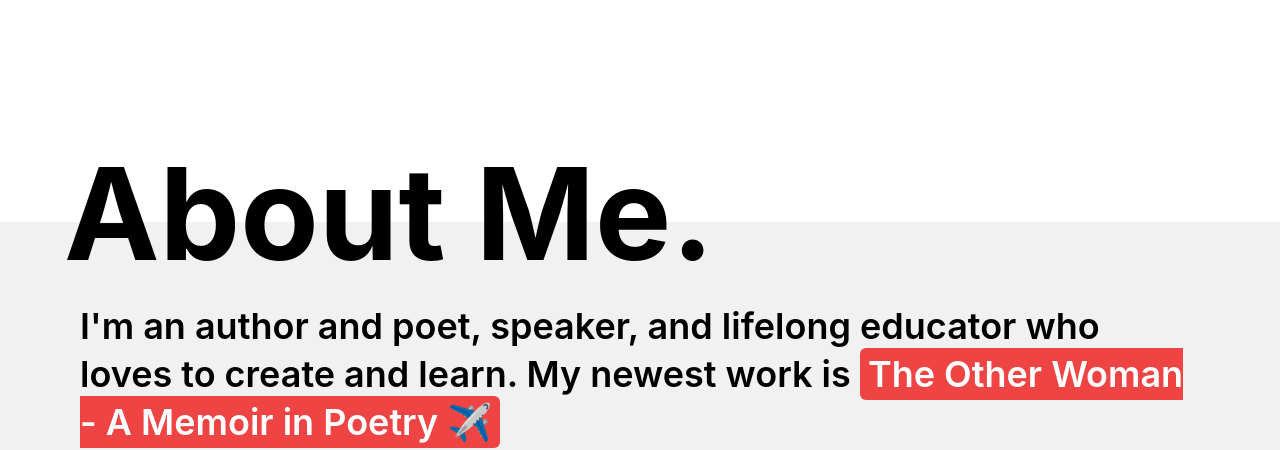
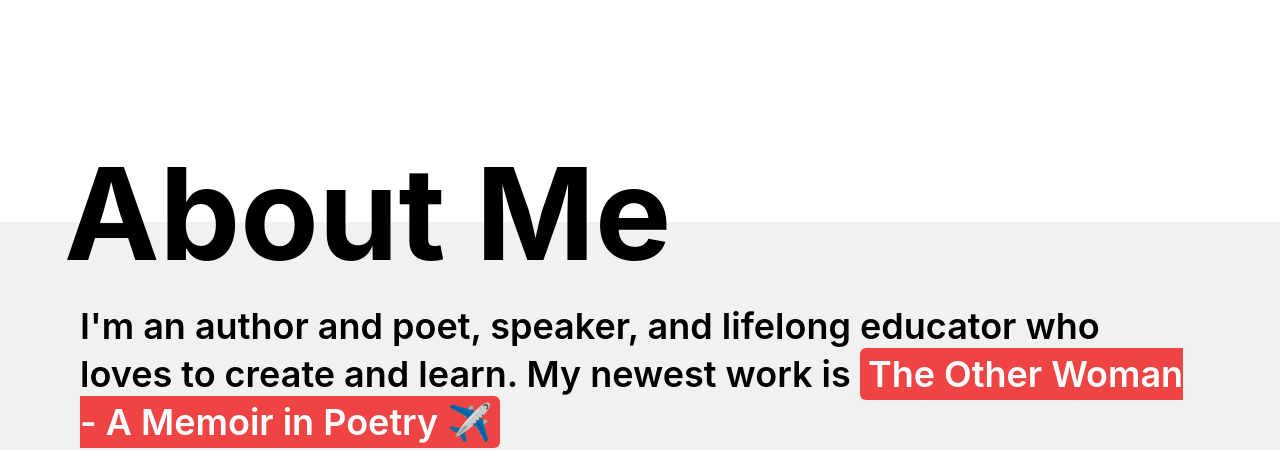
Before and after one commit to agalloch88/RosebudTurnerSite, a Next.js app: page /about in a window 1280 px wide. Shown: the part 142-592 px from the top of the page. Built offline with nearby package versions, Linux system fonts and the light colour scheme.

Commit message:
update title, remove punctuation on About Me

```diff
--- a/components/AboutMe.js
+++ b/components/AboutMe.js
@@ -6,7 +6,7 @@ export default function AboutMe() {
     <section className="bg-white dark:bg-gray-800">
       <div className="max-w-6xl mx-auto h-48 bg-white dark:bg-gray-800">
         <h1 className=" text-5xl md:text-9xl font-bold py-20 text-center md:text-left">
-          About Me.
+          About Me
         </h1>
       </div>
       <div className="bg-[#F1F1F1] -mt-10 dark:bg-gray-900">
--- a/constants/data.js
+++ b/constants/data.js
@@ -8,7 +8,7 @@ const userData = {
   address: "Charlotte, NC",
   projects: [
     {
-      title: "NEW: The Other Woman - A Memoir",
+      title: "NEW: The Other Woman - A Memoir in Poetry",
       link: "https://app.thebookpatch.com/BookStore/the-other-woman/1ef7c346-ef2c-42b4-87be-e4a13df86986?isbn=9798885672016",
       imgUrl: "/the-other-woman.jpeg",
     },
```
